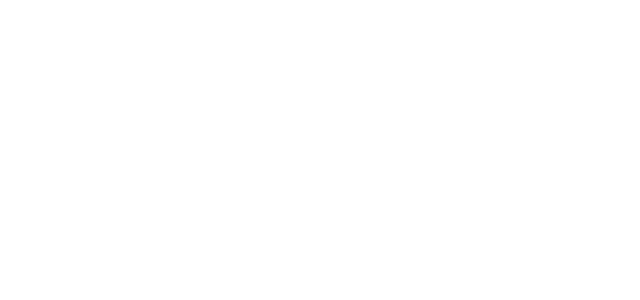
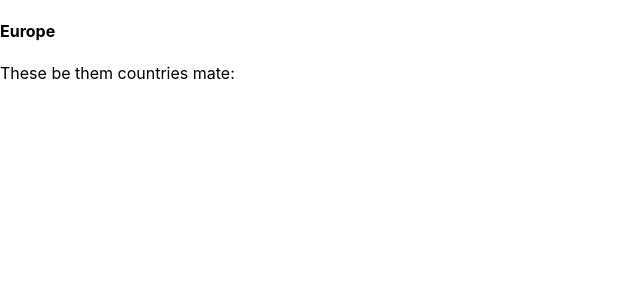
Before and after one commit to Naefunn/JS_Flag_Project, a React (Create React App) app in the folder Client/: page /europe in a window 1280 px wide. Before the commit this address had no page. Shown: the top 300 px of the page, without its empty margins (0-640 px from the left). Built offline with nearby package versions, Linux system fonts and the light colour scheme.

Commit message:
was able to implement two pages (home, and europe)

```diff
--- a/Client/src/App.js
+++ b/Client/src/App.js
@@ -4,6 +4,7 @@
 import './App.css';
 
 import Home from "./continents/Home";
+import Europe from "./continents/Europe";
 
 const App = () => {
 
@@ -13,6 +14,7 @@
     <Router>
       <Routes>
         <Route exact path="/" element={< Home />} />
+        <Route path="/europe" element={< Europe />} />
       </Routes>
     </Router>
   );
--- /dev/null
+++ b/Client/src/continents/Europe.js
@@ -0,0 +1,11 @@
+import React from "react";
+
+const Home = () => (
+  <div>
+    <h4>Europe</h4>
+    <p>These be them countries mate:</p>
+
+  </div>
+);
+
+export default Home;
```
